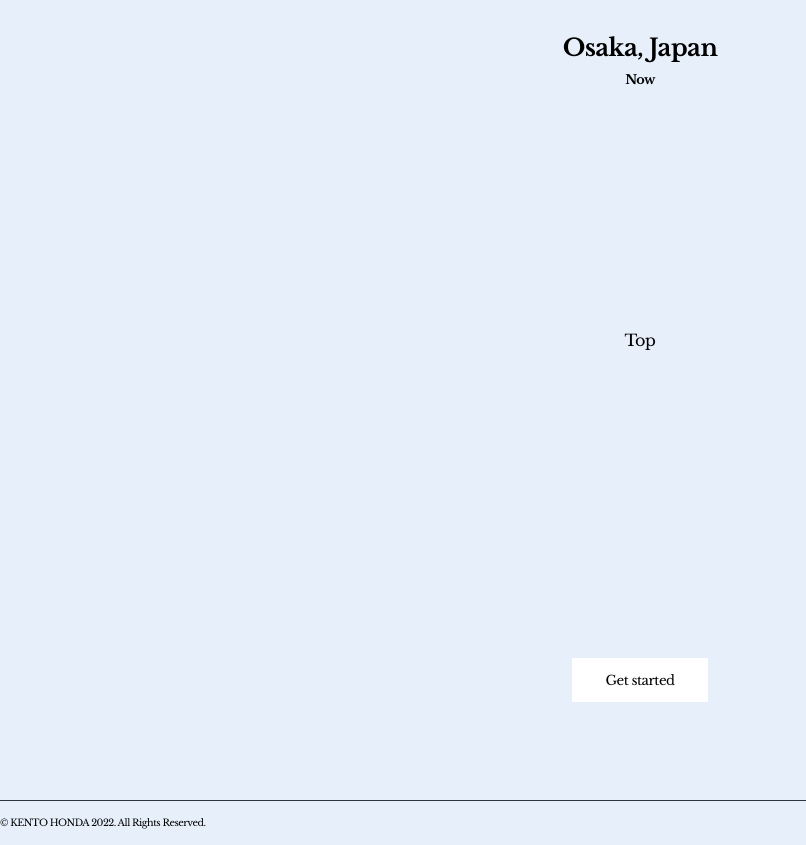
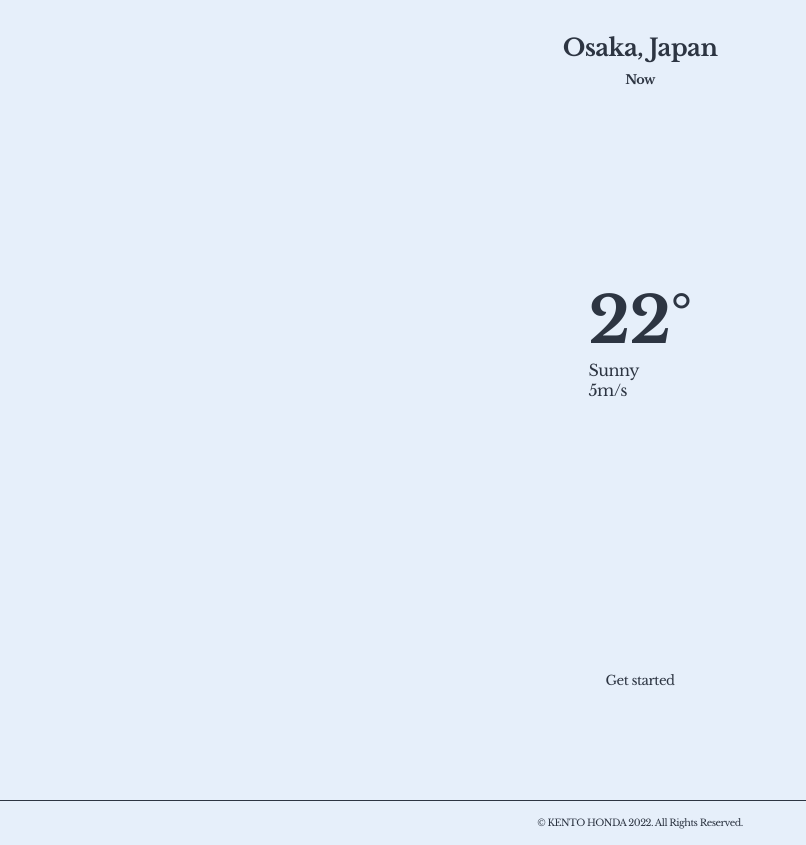
Before and after one commit to keento0809/Gatsby-custom-test, a Gatsby site: page / in a window 1280 px wide. Shown: the whole page, without its empty margins (0-806 px from the left). Built offline with nearby package versions, Linux system fonts and the light colour scheme; Gatsby itself is replaced by a stand-in of ours.

Commit message:
Solved the issue not refreshed components

```diff
--- a/src/components/Buttons/BasicButton.tsx
+++ b/src/components/Buttons/BasicButton.tsx
@@ -2,7 +2,6 @@ import styled from 'styled-components';
 
 const BasicButtonStyle = styled.button`
   padding: 0.8rem 2rem;
-  background: #fff;
   border: 1px solid transparent;
   cursor: pointer;
   transition: all 0.3s ease-out;
--- a/src/components/Footer/Footer.tsx
+++ b/src/components/Footer/Footer.tsx
@@ -4,6 +4,7 @@ const FooterStyle = styled.footer`
   padding: 1rem 0;
   font-size: 0.6rem;
   border-top: 1px solid #2d3542;
+  text-align: center;
 `;
 
 const Footer = () => {
--- /dev/null
+++ b/src/components/features/MainContent/TopContent.tsx
@@ -0,0 +1,25 @@
+import styled from 'styled-components';
+
+const TopContentStyle = styled.section`
+  min-height: 55svh;
+  display: flex;
+  justify-content: center;
+  align-items: center;
+  & h1 {
+    font-size: 4rem;
+  }
+`;
+
+export default function TopContent() {
+  return (
+    <>
+      <TopContentStyle className="topContent">
+        <div className="topContent_container">
+          <h1 className="topContent_temperature">22°</h1>
+          <p>Sunny</p>
+          <p>5m/s</p>
+        </div>
+      </TopContentStyle>
+    </>
+  );
+}
--- a/src/features/MainContent/index.tsx
+++ b/src/components/features/MainContent/index.tsx
@@ -1,17 +1,13 @@
 import styled from 'styled-components';
 import BottomContent from './BottomContent';
-import TopContent from './topContent';
-
-const MainContentStyle = styled.main`
-  min-height: 85svh;
-`;
+import TopContent from './TopContent';
 
 const MainContent = () => {
   return (
-    <MainContentStyle className="mainContent">
+    <div className="mainContent">
       <TopContent />
       <BottomContent />
-    </MainContentStyle>
+    </div>
   );
 };
 
--- a/src/features/MainContent/TopContent.tsx
+++ /dev/null
@@ -1,18 +0,0 @@
-import styled from 'styled-components';
-
-const TopContentStyle = styled.section`
-  min-height: 55svh;
-  display: flex;
-  justify-content: center;
-  align-items: center;
-`;
-
-const TopContent = () => {
-  return (
-    <TopContentStyle className="topContent">
-      <div className="topContent_container">Top</div>
-    </TopContentStyle>
-  );
-};
-
-export default TopContent;
--- a/src/pages/index.tsx
+++ b/src/pages/index.tsx
@@ -1,4 +1,4 @@
-import MainContent from '@/features/MainContent';
+import MainContent from '@/components/features/MainContent';
 import Layout from '@/layouts/Layout';
 
 export default function Home() {
--- a/src/styles/global.css
+++ b/src/styles/global.css
@@ -7,4 +7,5 @@
   font-family: 'Libre Baskerville', serif;
   letter-spacing: -0.5px;
   background: #e6effa;
+  color: #2d3542;
 }
```
Also changed, not shown: src/components/features/MainContent/BottomContent.tsx (renamed from src/features/MainContent/BottomContent.tsx).
